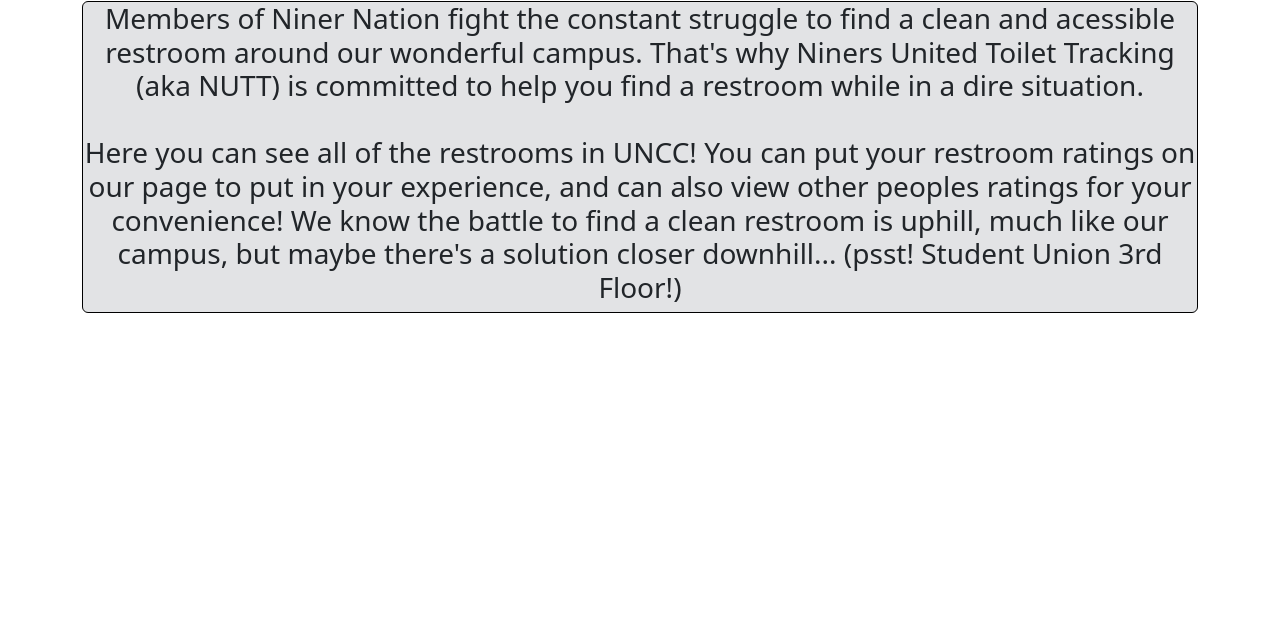
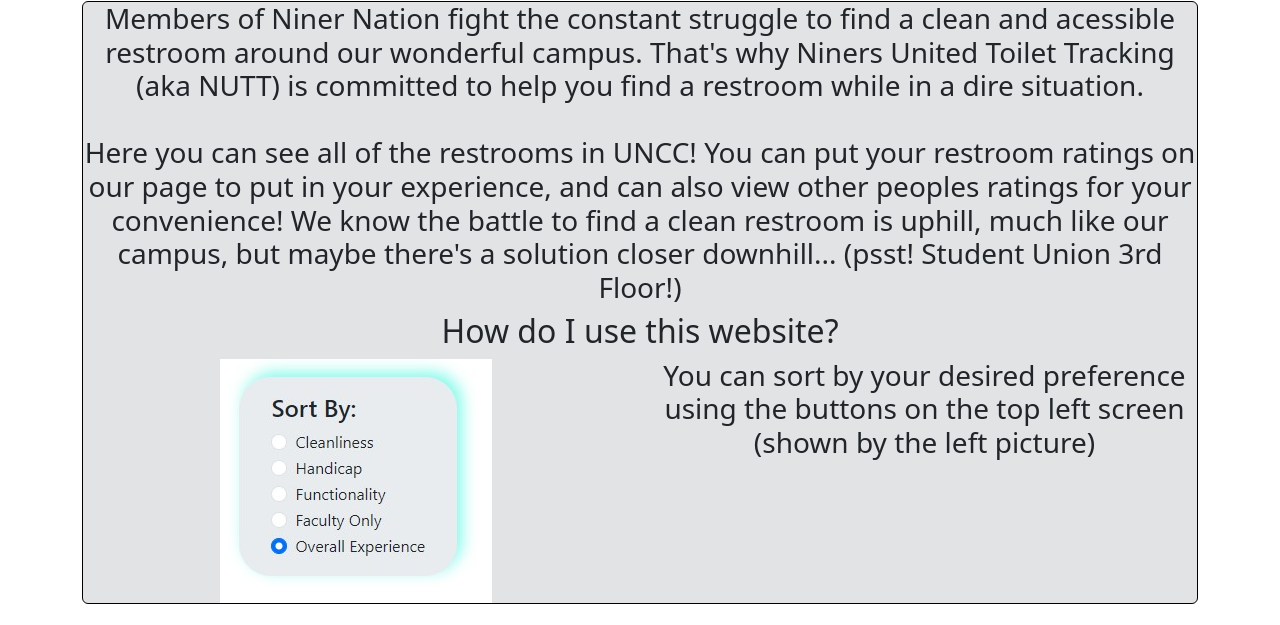
Before and after one commit to mustafaap/Niners-United-Classroom-Tracker-ITSC-3155-Final-Project, a Flask app: page /about in a window 1280 px wide. Shown: the part 175-800 px from the top of the page. Run offline with Flask 3, Linux system fonts and the light colour scheme.

Commit message:
added some instuctions on about

```diff
--- a/templates/about.html
+++ b/templates/about.html
@@ -5,13 +5,22 @@
 <div class="container-fluid">
     <div class="container text-center">
         <h1 class="my-4">When You Got to Go...</h1>
-        <div class=" bg-secondary-subtle rounded-2 border border-black mt-5">
+        <div class=" bg-secondary-subtle rounded-2 border border-black mt-5 ">
             <h3 class="">
                 Members of Niner Nation fight the constant struggle to find a clean and acessible restroom around our wonderful campus. That's why Niners United Toilet Tracking (aka NUTT) is committed to help you find a restroom while in a dire situation.
                 <br>
                 <br>
                 Here you can see all of the restrooms in UNCC! You can put your restroom ratings on our page to put in your experience, and can also view other peoples ratings for your convenience! We know the battle to find a clean restroom is uphill, much like our campus, but maybe there's a solution closer downhill... (psst! Student Union 3rd Floor!)
             </h3>
+            <h2>How do I use this website?</h2>
+            <div class="row">
+                <div class="col">
+                    <img src="static/Sort_rating.jpg" alt="sort_rating" class="img-fluid text-start">
+                </div>
+                <div class="col">
+                    <h3>You can sort by your desired preference using the buttons on the top left screen (shown by the left picture)</h3>
+                </div>
+            </div>
         </div>
     </div>
 </div>
```
Also changed, not shown: static/Sort_rating.jpg (added).
